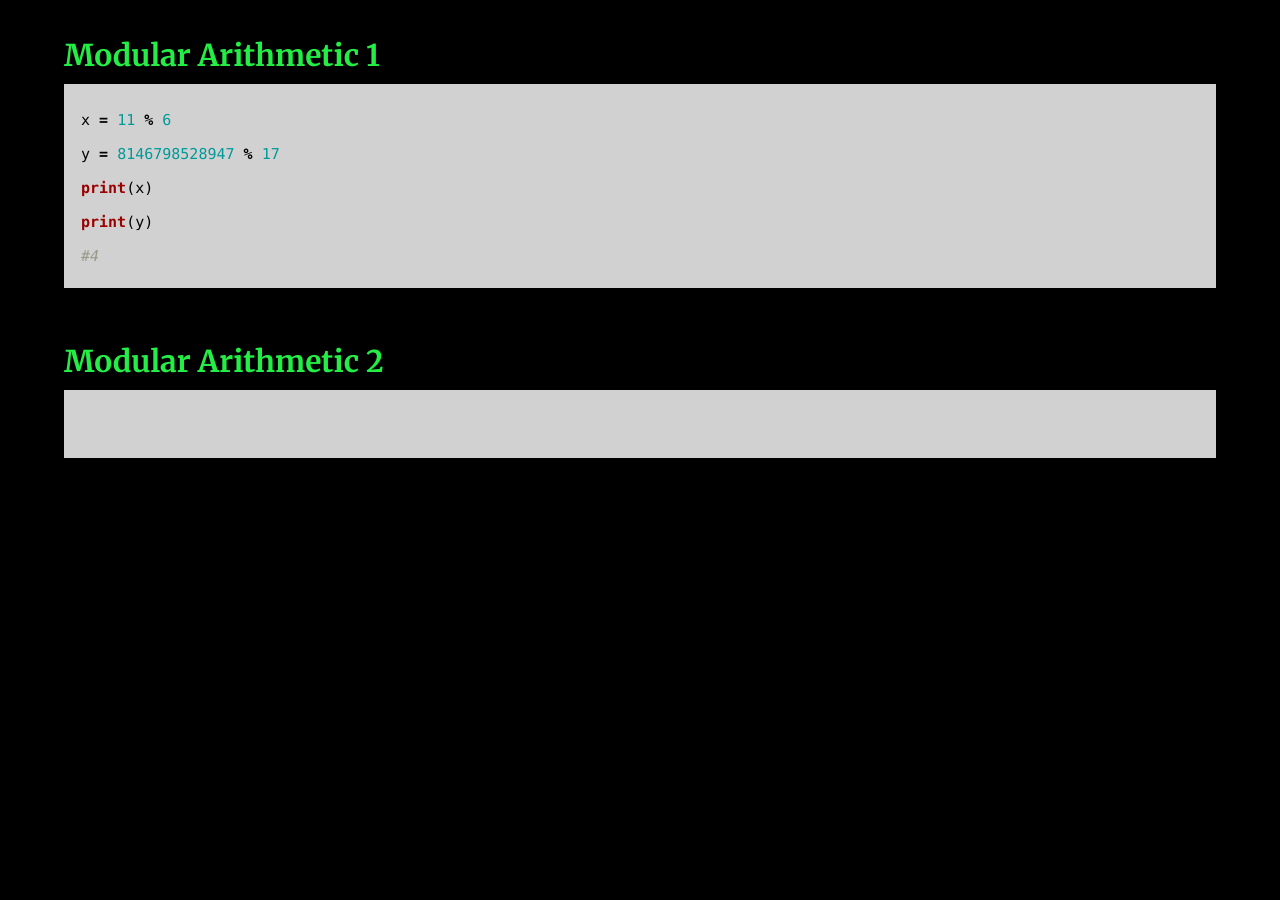
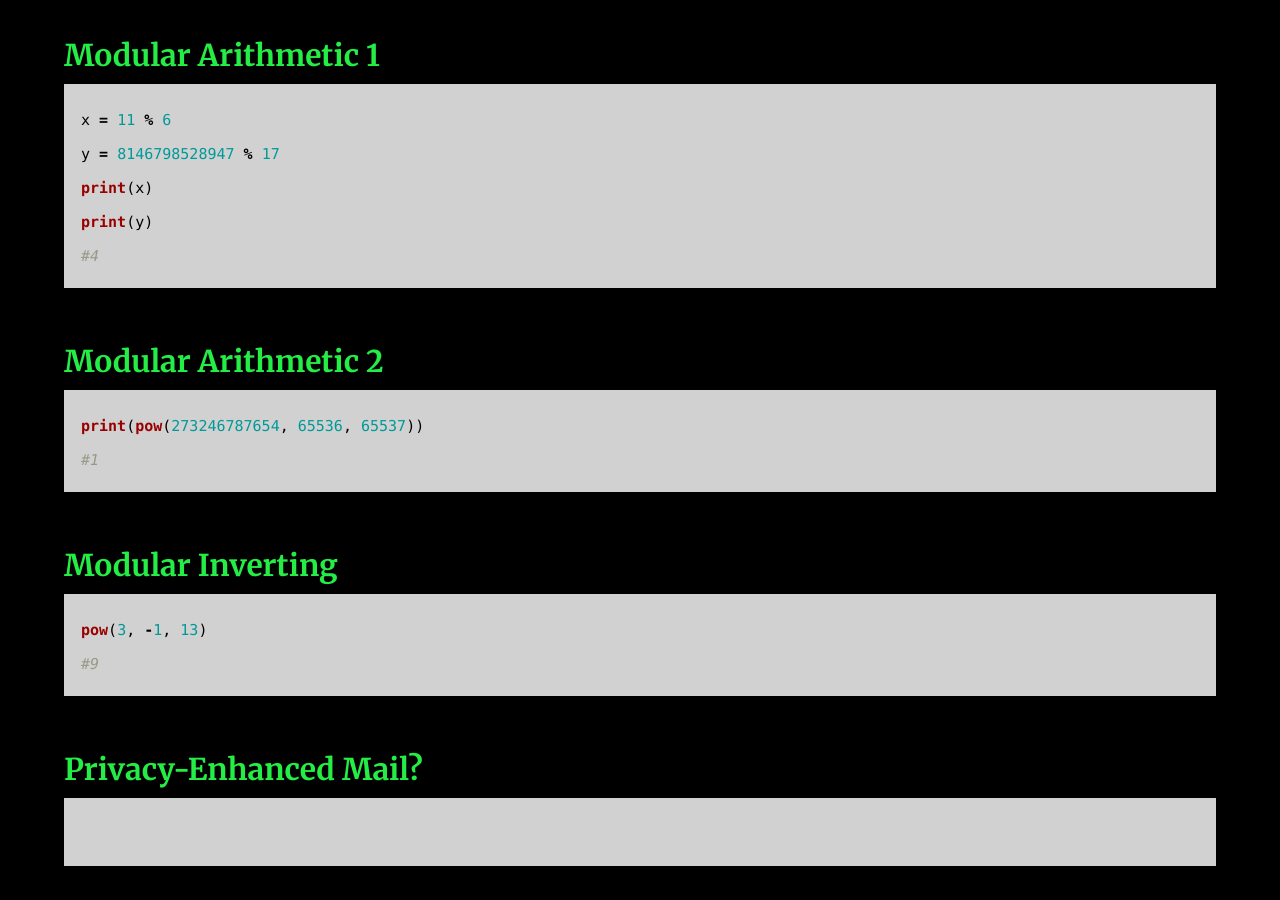
Before and after one commit to AC01010/Connor-McCartney.github.io, a Jekyll site: the page built from _posts/2009-01-12-CryptohackGeneral.md, in a window 1280 px wide and 900 px high, scrolled down 5186 px. Built offline with Jekyll 4.4.1, drawn with Linux system fonts in a browser that asks for light colours; before the commit the page ends 5678 px from its top, so only the background shows below that.

Commit message:
Update 2009-01-12-CryptohackGeneral.md

````diff
--- a/_posts/2009-01-12-CryptohackGeneral.md
+++ b/_posts/2009-01-12-CryptohackGeneral.md
@@ -181,5 +181,18 @@ print(y)
 ### Modular Arithmetic 2
 
 ```python
+print(pow(273246787654, 65536, 65537))
+#1
+```
+
+### Modular Inverting
+```python
+pow(3, -1, 13)
+#9
+```
+
+### Privacy-Enhanced Mail?
+
+```python
 
 ```
````
